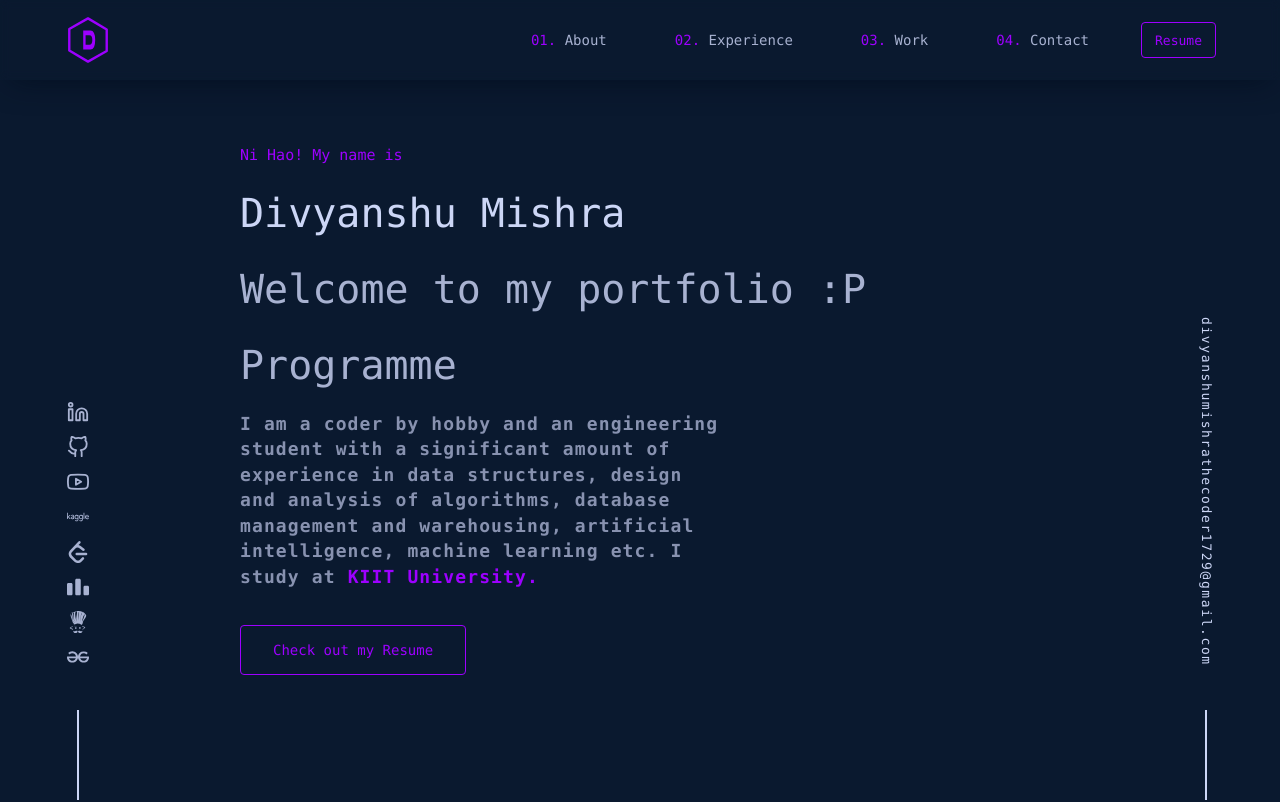
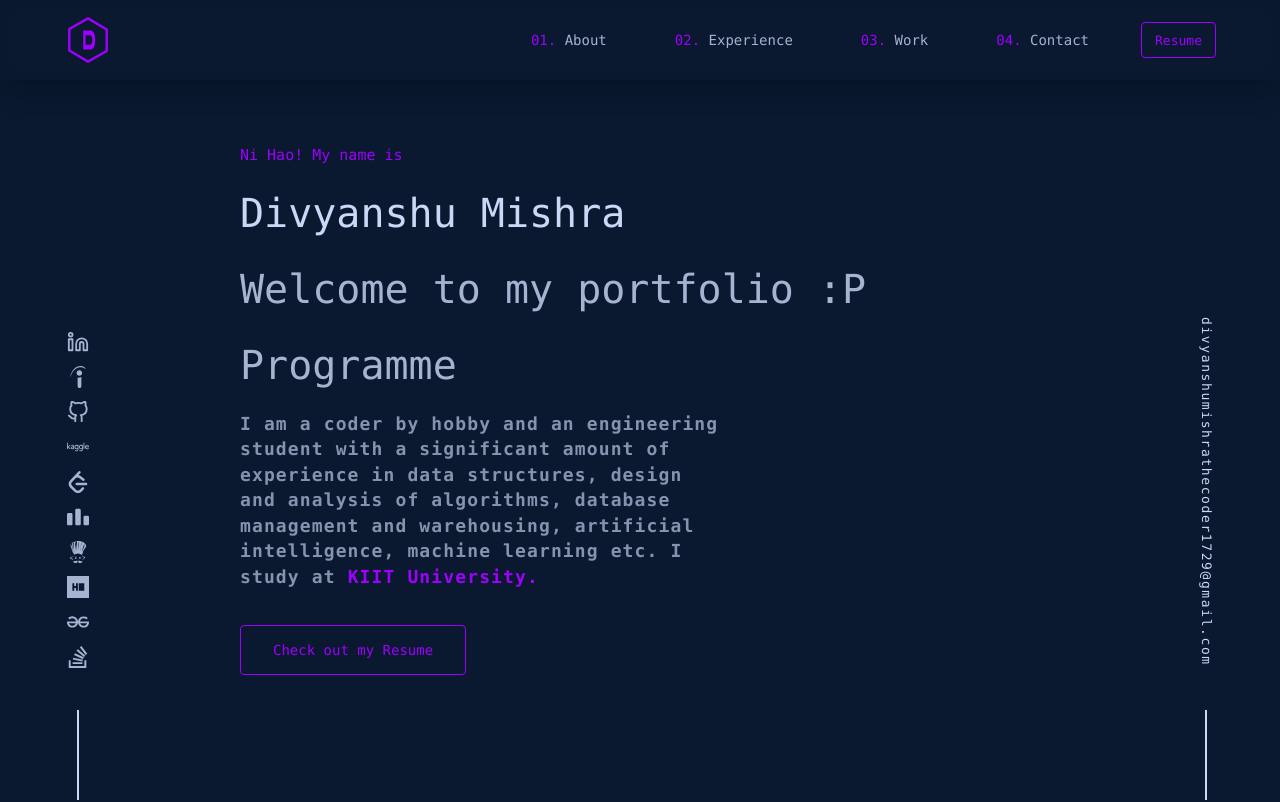
Before and after one commit to neo-the-one786/My-Portfolio, a Next.js app in the folder my-portfolio/: page / in a window 1280 px wide. Shown: the top 802 px of the page. Built offline with nearby package versions, Linux system fonts and the light colour scheme; no server answers.

Commit message:
final commit :)

```diff
--- a/my-portfolio/src/components/SocialIcons.tsx
+++ b/my-portfolio/src/components/SocialIcons.tsx
@@ -1,17 +1,19 @@
-import {FiGithub, FiLinkedin, FiYoutube} from "react-icons/fi";
+import {FiGithub, FiLinkedin} from "react-icons/fi";
 import Link from "next/link";
-import {SiCodechef, SiCodeforces, SiGeeksforgeeks, SiKaggle, SiLeetcode} from "react-icons/si";
+import {SiCodechef, SiCodeforces, SiGeeksforgeeks, SiHackerrank, SiIndeed, SiKaggle, SiLeetcode, SiStackoverflow} from "react-icons/si";
 
 export default function SocialIcons() {
     const socialIcons = [
         {name: "LinkedIn", icon: <FiLinkedin></FiLinkedin>, link: "https://www.linkedin.com/in/divyanshu-mishra-neo-the-one786/"},
+        {name: "Indeed", icon: <SiIndeed></SiIndeed>, link: "https://profile.indeed.com/p/divyanshum-m23m0mh"},
         {name: "GitHub", icon: <FiGithub></FiGithub>, link: "https://github.com/neo-the-one786"},
-        {name: "YouTube", icon: <FiYoutube></FiYoutube>, link: "https://www.youtube.com/"},
         {name: "Kaggle", icon: <SiKaggle></SiKaggle>, link: "https://www.kaggle.com/neotheone786"},
         {name: "LeetCode", icon: <SiLeetcode></SiLeetcode>, link: "https://leetcode.com/u/neo_the_one786/"},
         {name: "Codeforces", icon: <SiCodeforces></SiCodeforces>, link: "https://codeforces.com/profile/neo_the_one786"},
         {name: "CodeChef", icon: <SiCodechef></SiCodechef>, link: "https://www.codechef.com/users/neo_the_one786"},
+        {name: "Hackerrank", icon: <SiHackerrank></SiHackerrank>, link: "https://www.hackerrank.com/profile/neo_the_one786"},
         {name: "GeeksForGeeks", icon: <SiGeeksforgeeks></SiGeeksforgeeks>, link: "https://www.geeksforgeeks.org/user/neo_the_one786/"},
+        {name: "StackOverflow", icon: <SiStackoverflow></SiStackoverflow>, link: "https://stackoverflow.com/users/21681013/neo-the-one786"},
     ];
     return (
         <>
```
